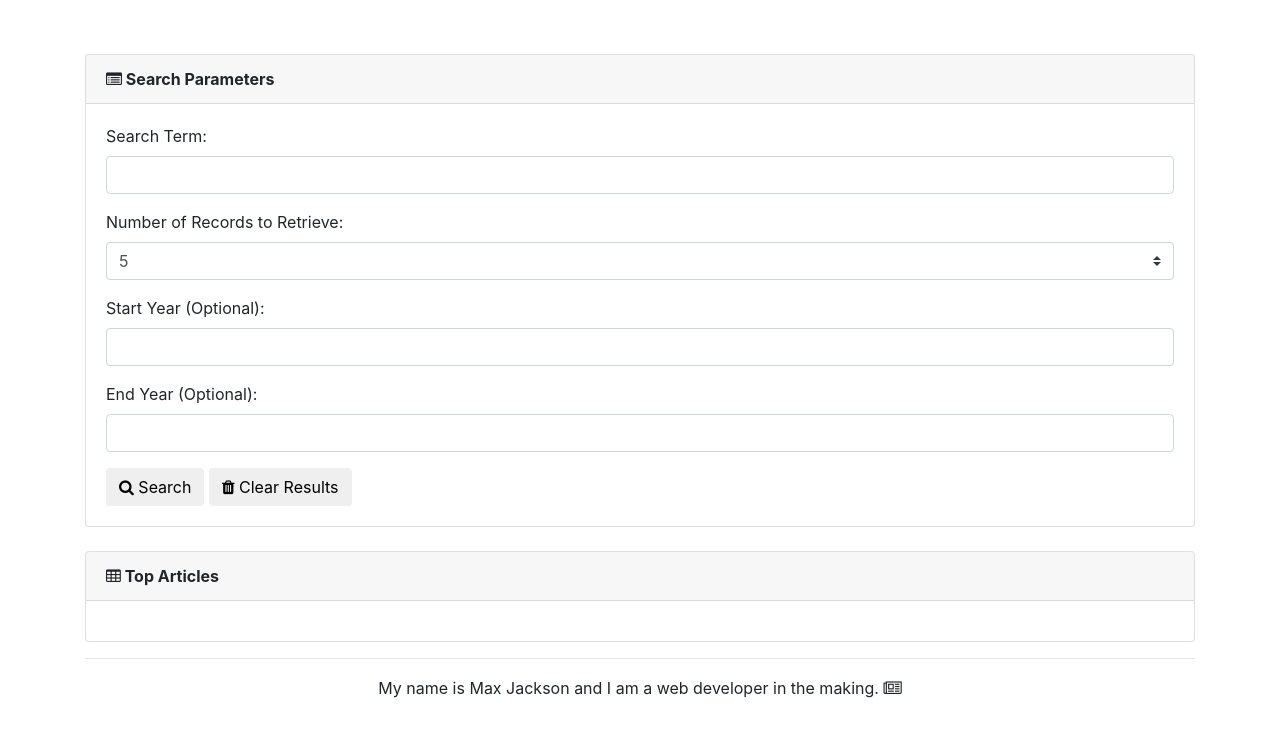
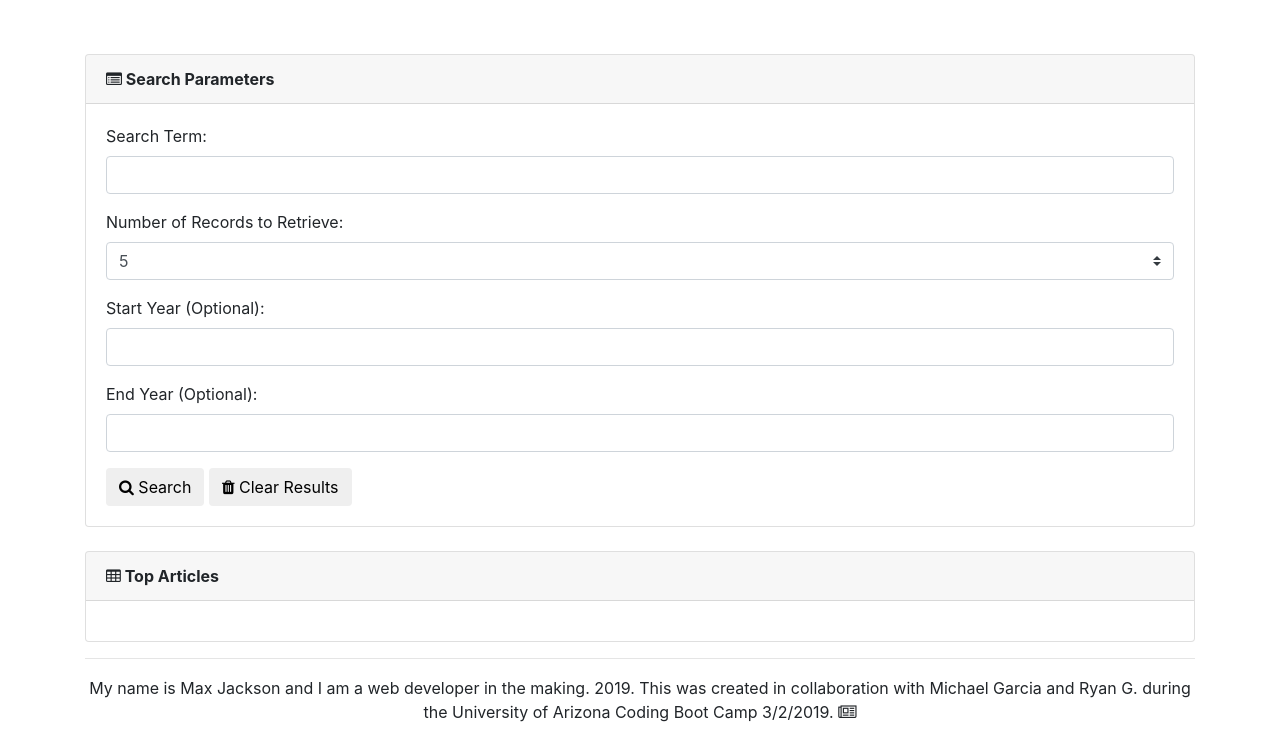
Before and after one commit to maxjcoder/New-York-Times-Search, a plain HTML site: page index.html in a window 1280 px wide. Shown: the part 186-917 px from the top of the page. Before the commit the page ends 893 px from the top, so only its background shows below. Drawn offline with nearby package versions, Linux system fonts and the light colour scheme; a script that the page names is missing.

Commit message:
accolades

```diff
--- a/index.html
+++ b/index.html
@@ -119,7 +119,9 @@
         <!-- Line Break followed by closing -->
         <hr>
         <h5 class="text-center">
-          <small>My name is Max Jackson and I am a web developer in the making.
+          <small>My name is Max Jackson and I am a web developer in the making. 2019.
+              This was created in collaboration with Michael Garcia and Ryan G. during the
+              University of Arizona Coding Boot Camp 3/2/2019.
             <i class="fa fa-newspaper-o"></i>
           </small>
         </h5>
```
